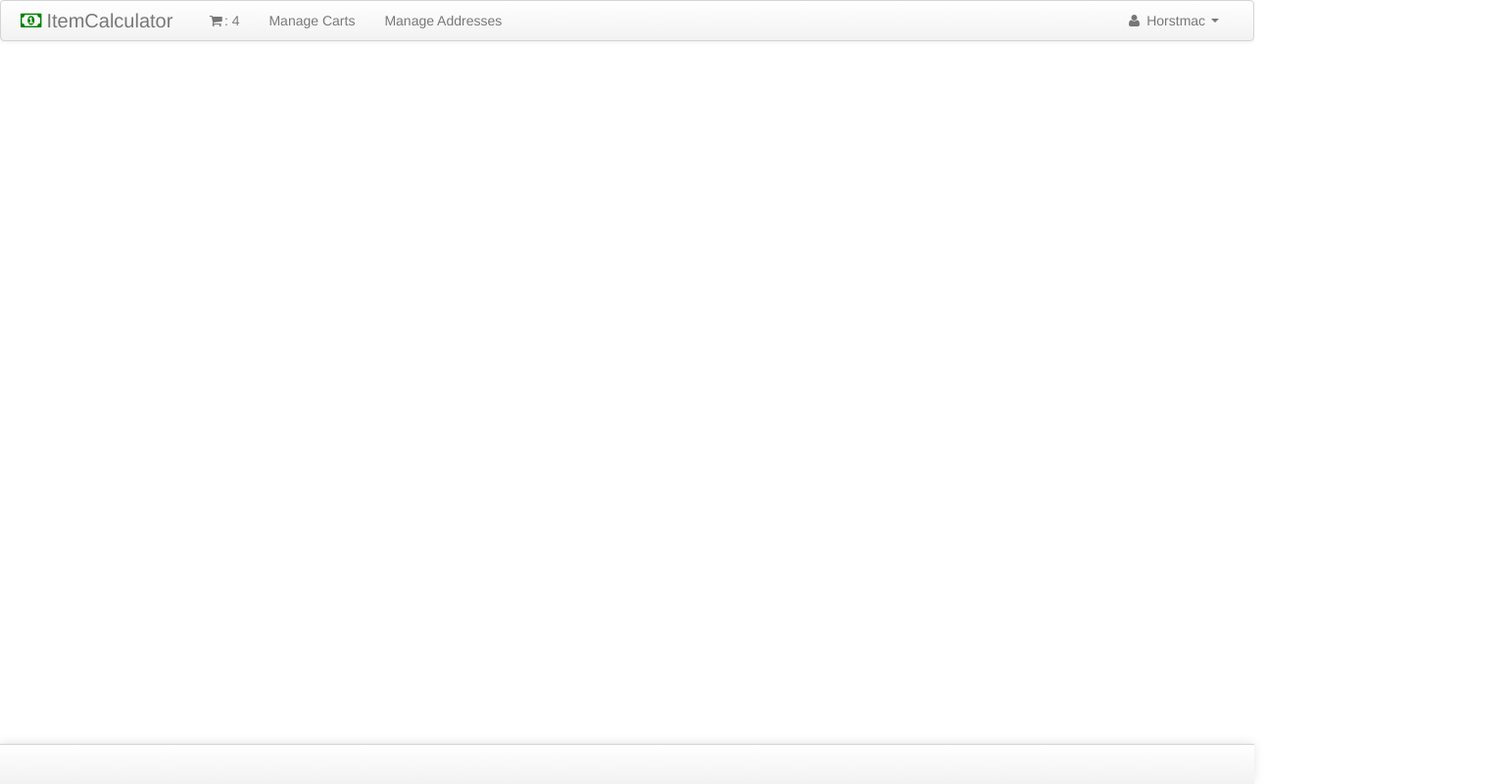
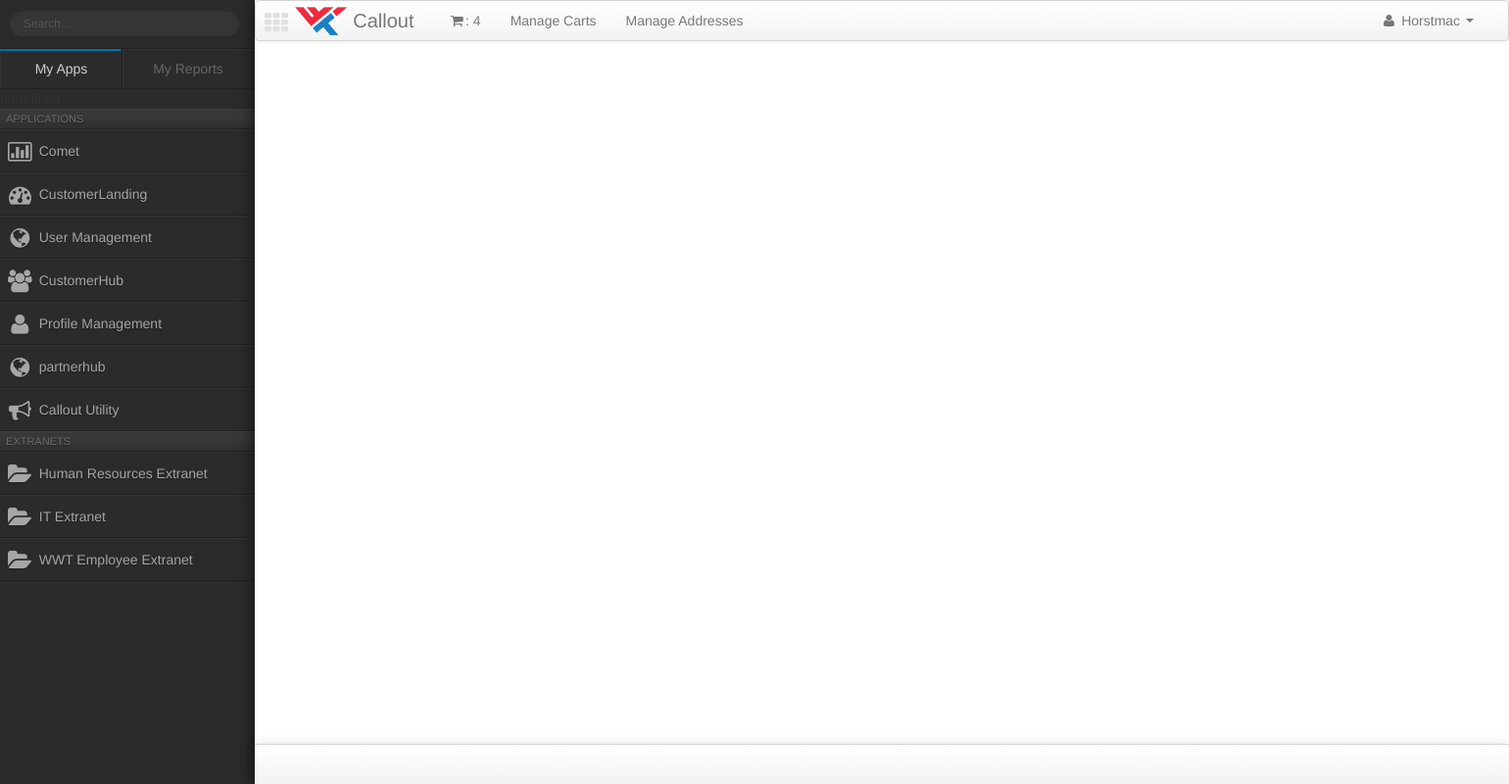
Before and after one commit to Arrakis42/newCallout, a plain HTML site: page app/index.html in a window 1280 px wide. Both pictures are taken after a click on the icon 34 px from the left and 21 px from the top of the page. Shown: the whole page at 98% size, 1540 px wide, since content can reach past the window. Drawn offline with Linux system fonts and the light colour scheme.

Commit message:
added slide out menu , css and additional

```diff
--- a/app/css/app.css
+++ b/app/css/app.css
@@ -30,3 +30,9 @@
 }
 
 /*Custom Styles*/
+
+#wwtLogo {
+    height: 40px;
+    float: left;
+    margin-left: 15px;
+}
--- /dev/null
+++ b/app/css/side-nav-panel.css
@@ -0,0 +1,280 @@
+/* ------------------------------------------------------------
+    Title:  Side Navigation Panel
+    Note:   The app should call "css/side-nav-panel.css", not this LESS file.
+            Bootstrap is NOT a dependency for the look and feel of this panel, it will look fine without it.
+            We're just using Bootstrap's variables and mixins here for convieneince while coding the LESS.
+--------------------------------------------------------------- */
+.clearfix {
+    *zoom: 1;
+}
+.clearfix:before,
+.clearfix:after {
+    display: table;
+    content: "";
+    line-height: 0;
+}
+.clearfix:after {
+    clear: both;
+}
+.hide-text {
+    font: 0/0 a;
+    color: transparent;
+    text-shadow: none;
+    background-color: transparent;
+    border: 0;
+}
+.input-block-level {
+    display: block;
+    width: 100%;
+    min-height: 30px;
+    -webkit-box-sizing: border-box;
+    -moz-box-sizing: border-box;
+    box-sizing: border-box;
+}
+body {
+    background: #2b2b2b;
+}
+/* Wrapper around existing site content
+----------------------------------------------------- */
+#snp-site-wrapper {
+    background: #fff;
+    position: absolute;
+    top: 0;
+    left: 0;
+    width: 100%;
+    min-height: 100%;
+    -webkit-box-shadow: -1px 0 15px 0px #131313;
+    -moz-box-shadow: -1px 0 15px 0px #131313;
+    box-shadow: -1px 0 15px 0px #131313;
+    -webkit-transition: -webkit-transform 0.3s;
+    -moz-transition: -moz-transform 0.3s;
+    -o-transition: -o-transform 0.3s;
+    transition: transform 0.3s;
+}
+#snp-site-wrapper.togglePanel {
+    -webkit-transform: translate(260px, 0);
+    -moz-transform: translate(260px, 0);
+    -ms-transform: translate(260px, 0);
+    -o-transform: translate(260px, 0);
+    transform: translate(260px, 0);
+}
+#snp-site-wrapper.togglePanelFallback {
+    left: 260px;
+}
+/* Toggle Button (may need to be modified per app)
+----------------------------------------------------- */
+#snp-toggle {
+    position: absolute;
+    top: 7px;
+    left: 6px;
+    padding: 4px 4px 0 4px;
+    text-decoration: none;
+}
+#snp-toggle:hover {
+    text-decoration: none;
+}
+#snp-toggle i {
+    font-size: 24px;
+    color: #e1dfDf;
+    -webkit-font-smoothing: antialiased;
+}
+/* Panel
+----------------------------------------------------- */
+#side-nav-panel {
+    display: none;
+    width: 260px;
+    min-height: 100%;
+    background: #2b2b2b;
+    border-top: 1px solid #2b2b2b;
+    font-family: "Helvetica Neue", Helvetica, Arial, sans-serif;
+    /* Panel Tabs
+    -------------------------------- */
+
+    /* Panel Content
+    -------------------------------- */
+
+    /* Error Messaging
+    -------------------------------- */
+
+}
+#side-nav-panel .snp-tabs,
+#side-nav-panel .snp-tab-content {
+    margin: 0;
+    padding: 0;
+    list-style: none;
+    clear: both;
+}
+#side-nav-panel .snp-tabs {
+    width: 260px;
+    float: left;
+}
+#side-nav-panel .snp-tabs li {
+    margin: 0;
+    padding: 0;
+    width: 128px;
+    width: 132px\9;
+    /* IE6-9 */
+
+    height: 39px;
+    float: left;
+    background: #2b2b2b;
+    font-size: 14px;
+    color: #666;
+    text-align: center;
+    line-height: 39px;
+    cursor: pointer;
+    border-top: 1px solid #333333;
+    border-right: 1px solid #212121;
+    border-bottom: 1px solid #212121;
+    border-left: 1px solid #333333;
+    position: relative;
+}
+#side-nav-panel .snp-tabs li:first-child {
+    width: 123px;
+}
+#side-nav-panel .snp-tabs li:last-child {
+    width: 132px;
+}
+#side-nav-panel .snp-tabs li:hover {
+    color: #a6a6a6;
+}
+#side-nav-panel .snp-tabs li.active {
+    color: #cfcfcf;
+}
+#side-nav-panel .snp-tabs li.active:after {
+    content: "";
+    position: absolute;
+    top: -1px;
+    left: -1px;
+    width: 100%;
+    height: 2px;
+    background: #0071b3;
+    border-right: 1px solid #004c73;
+}
+#side-nav-panel .snp-tab-content {
+    display: none;
+}
+#side-nav-panel .snp-tab-content li {
+    margin: 0;
+    padding: 0 8px 0 6px;
+    font-size: 14px;
+    height: 42px;
+    line-height: 42px;
+    text-shadow: 0 1px 1px #212121;
+    border-top: 1px solid #333333;
+    border-bottom: 1px solid #212121;
+}
+#side-nav-panel .snp-tab-content li:hover {
+    background: #333333;
+}
+#side-nav-panel .snp-tab-content li i {
+    font-size: 23px;
+    padding: 0 5px 0 0;
+    vertical-align: middle;
+    -webkit-font-smoothing: antialiased;
+}
+#side-nav-panel .snp-tab-content li:hover i {
+    color: #fff;
+}
+#side-nav-panel .snp-tab-content li a {
+    white-space: nowrap;
+    overflow: hidden;
+    text-overflow: ellipsis;
+    text-overflow: clip \9;
+    -ms-text-overflow: clip \9;
+}
+#side-nav-panel .snp-tab-content .snp-group,
+#side-nav-panel .snp-tab-content .snp-group:hover {
+    padding-bottom: 1px;
+    color: #6e6e6e;
+    background: #383838;
+    font-size: 11px;
+    height: 18px;
+    line-height: 18px;
+    text-transform: uppercase;
+    border-top: 1px solid #404040;
+    border-bottom: 1px solid #212121;
+    background-image: -moz-linear-gradient(bottom, #303030 9%, #383838 55%);
+    background-image: -webkit-linear-gradient(bottom, #303030 9%, #383838 55%);
+    background-image: -o-linear-gradient(bottom, #303030 9%, #383838 55%);
+    background-image: -ms-linear-gradient(bottom, #303030 9%, #383838 55%);
+    background-image: linear-gradient(bottom, #303030 9%, #383838 55%);
+}
+#side-nav-panel .snp-tab-content .active,
+#side-nav-panel .snp-tab-content .active:hover {
+    background: #212121;
+    border-top: 1px solid #212121;
+}
+#side-nav-panel .snp-tab-content .active a {
+    color: #cfcfcf;
+    cursor: default;
+}
+#side-nav-panel .snp-tab-content .active i,
+#side-nav-panel .snp-tab-content .active:hover i {
+    color: #0071b3;
+}
+#side-nav-panel .snp-tab-content a {
+    display: block;
+    color: #a6a6a6;
+    text-decoration: none;
+}
+#side-nav-panel .snp-tab-content a:hover {
+    text-decoration: none;
+    color: #cfcfcf;
+}
+#side-nav-panel .snp-error,
+#side-nav-panel .snp-no-results {
+    font-family: "Helvetica Neue", Helvetica, Arial, sans-serif;
+    font-size: 14px;
+    margin: 15px;
+    color: #666;
+    display: none;
+}
+#side-nav-panel .snp-no-results {
+    margin-top: 55px;
+    color: #6e6e6e;
+}
+/* Panel Search/Filter
+-------------------------------- */
+#snp-search {
+    border-bottom: 1px solid #212121;
+}
+#snp-search input {
+    font-family: "Helvetica Neue", Helvetica, Arial, sans-serif;
+    display: inline-block;
+    width: 206px;
+    height: 18px;
+    padding: 4px 14px;
+    margin: 10px 0 12px 10px;
+    margin-left: 11px \9;
+    /* IE6-9 */
+
+    font-size: 12px;
+    line-height: 16px;
+    color: #6e6e6e;
+    background-color: #353535;
+    border: none;
+    -webkit-border-radius: 16px;
+    -moz-border-radius: 16px;
+    border-radius: 16px;
+    /* two -moz prefix versions on purpose */
+}
+#snp-search input:focus {
+    border-color: rgba(82, 168, 236, 0.8);
+    outline: 0;
+    -webkit-box-shadow: none;
+    -moz-box-shadow: none;
+    box-shadow: none;
+}
+#snp-search input:-ms-input-placeholder {
+    color: #555;
+}
+#snp-search input:-moz-placeholder {
+    color: #555;
+}
+#snp-search input::-moz-placeholder {
+    color: #555;
+}
+#snp-search input::-webkit-input-placeholder {
+    color: #555;
+}
--- a/app/index.html
+++ b/app/index.html
@@ -8,16 +8,18 @@
     <link rel="stylesheet" href="css/bootstrap-responsive.min.css"/>
     <link rel="stylesheet" href="css/font-awesome-ie7.min.css"/>
     <link rel="stylesheet" href="css/font-awesome.min.css"/>
+    <link rel="stylesheet" href="css/side-nav-panel.css"/>
 </head>
 <body>
 <!--Navbar Master-->
+<div id="snp-site-wrapper">
     <div class="containter-fluid">
         <div class="row-fluid">
             <div class="navbar span12">
                 <div class="navbar-inner">
                     <div class="container">
                         <!-- Be sure to leave the brand out there if you want it shown -->
-                    <a class="brand" ><i style="padding-right: 5px; color: green;" class="icon-money"></i>ItemCalculator</a>
+                        <a id="snp-toggle" ><i class="icon-th"></i></a><img  id="wwtLogo" src="img/wwt_logo.png"> <span class="brand">Callout</span>
                         <ul class="nav">
                             <li><a href="#"><i class="icon-shopping-cart"></i>: 4</a></li>
                             <li><a href="#">Manage Carts</a></li>
@@ -54,6 +56,7 @@
         </div>
         <!--End Footer-->
     </div>
+</div>
 <!-- In production use:
 <script src="//ajax.googleapis.com/ajax/libs/angularjs/1.0.4/angular.min.js"></script>
 -->
@@ -66,6 +69,22 @@
 <script src="js/bootstrap.js"></script>
 <script src="js/cartCtrl.js"></script>
 <script src="js/itemSearchCtrtl.js"></script>
+<script src="lib/side-nav-panel.js"></script>
+<script>
+    sideNavPanel.createSideNavPanel($("#snp-site-wrapper"), $("#snp-toggle"), {"Reports": {}, "Applications": {"undefined": [
+        {"baseUrl": "www-dev.wwt.com/", "groupName": "undefined", "location": "salesContractManagement", "mobileEnabledFlag": "N", "name": "Comet", "iconName": "bar-chart"},
+        {"baseUrl": "www-dev.wwt.com/", "groupName": "undefined", "location": "CustomerLanding", "mobileEnabledFlag": "N", "name": "CustomerLanding", "iconName": "dashboard"},
+        {"baseUrl": "www-dev.wwt.com/", "groupName": "undefined", "location": "userAdmin", "mobileEnabledFlag": "N", "name": "User Management", "iconName": null},
+        {"baseUrl": "www-dev.wwt.com/", "groupName": "undefined", "location": "CustomerHub", "mobileEnabledFlag": "N", "name": "CustomerHub", "iconName": "group"},
+        {"baseUrl": "www-dev.wwt.com/", "groupName": "undefined", "location": "profilemanagement", "mobileEnabledFlag": "N", "name": "Profile Management", "iconName": "user"},
+        {"baseUrl": "www-dev.wwt.com/", "groupName": "undefined", "location": "partnerhub", "mobileEnabledFlag": "N", "name": "partnerhub", "iconName": "globe"},
+        {"baseUrl": "www-dev.wwt.com/", "groupName": "undefined", "location": "itemcalculator", "mobileEnabledFlag": "N", "name": "Callout Utility", "iconName": "bullhorn"}
+    ], "Extranets": [
+        {"baseUrl": "www-dev.wwt.com/", "groupName": "Extranets", "location": "extranet/displayExtranet.do?extranet.appId=215&folderId=4191", "mobileEnabledFlag": "N", "name": "Human Resources Extranet", "iconName": "folder-open"},
+        {"baseUrl": "www-dev.wwt.com/", "groupName": "Extranets", "location": "extranet/displayExtranet.do?extranet.appId=321&folderId=4990", "mobileEnabledFlag": "N", "name": "IT Extranet", "iconName": "folder-open"},
+        {"baseUrl": "www-dev.wwt.com/", "groupName": "Extranets", "location": "extranet/displayExtranet.do?extranet.appId=251&folderId=4687", "mobileEnabledFlag": "N", "name": "WWT Employee Extranet", "iconName": "folder-open"}
+    ]}});
+</script>
 
 </body>
 </html>
```
Also changed, not shown: app/img/wwt_logo.png (added). Lines whose indentation alone changed are shown as unchanged.
